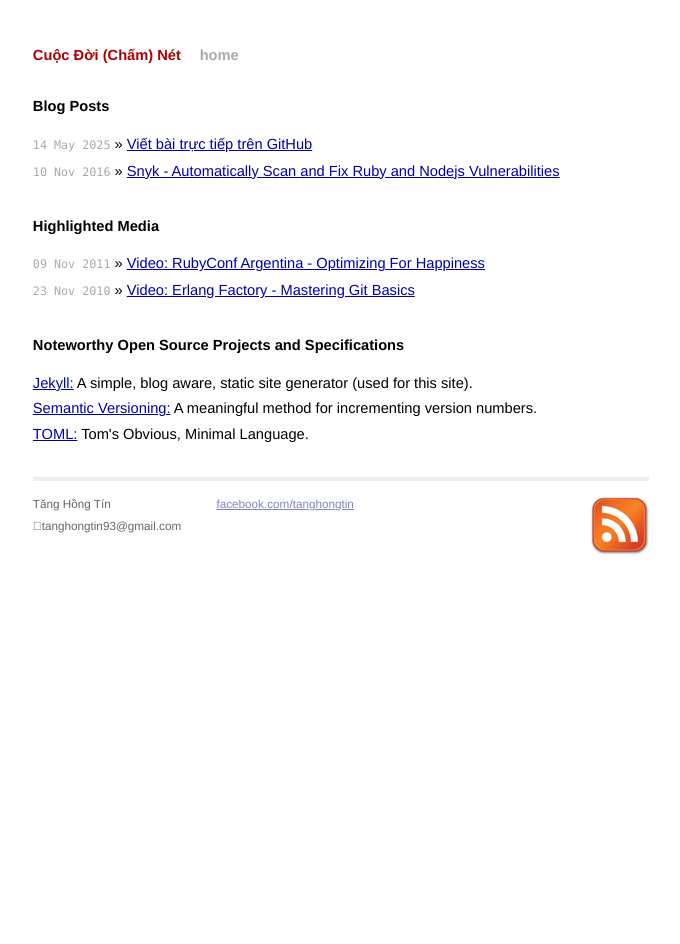
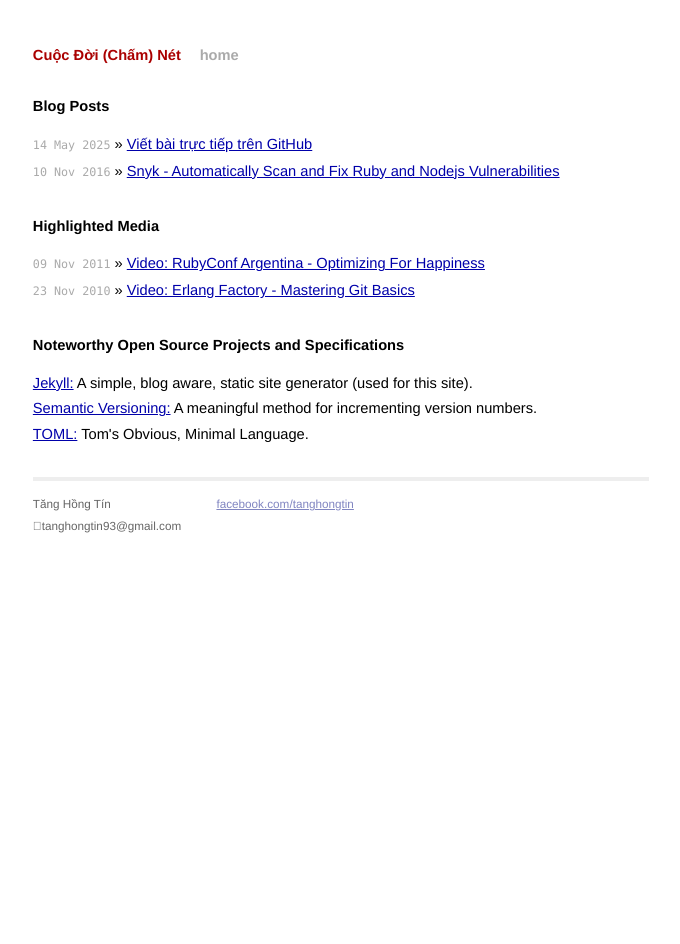
Before and after one commit to tanghongtin/cuocdoi, a Jekyll site: the page built from index.html, in a window 1280 px wide. Shown: the whole page, without its empty margins (299-979 px from the left). Built offline with Jekyll 4.4.1, drawn with Linux system fonts in a browser that asks for light colours.

Commit message:
Update default.html

```diff
--- a/_layouts/default.html
+++ b/_layouts/default.html
@@ -46,11 +46,6 @@
         <a href="https://www.facebook.com/tanghongtin">facebook.com/tanghongtin</a><br />
       </p>
     </div>
-    <div class="rss">
-      <a href="http://feeds.feedburner.com/tanghongtin">
-        <img src="/images/rss.png" alt="Subscribe to RSS Feed" />
-      </a>
-    </div>
   </div>
 </div>
 
```
